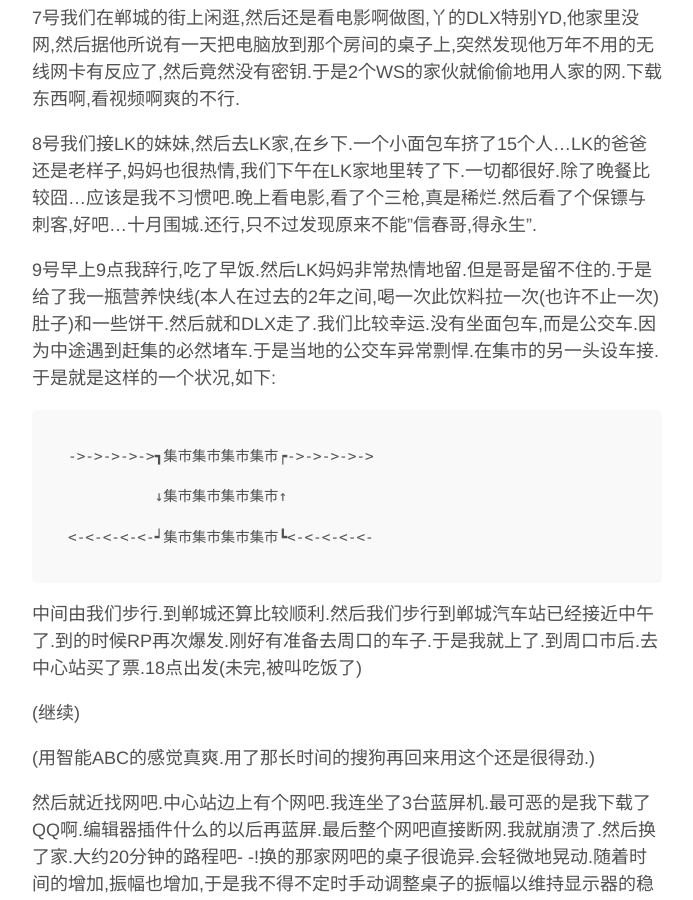
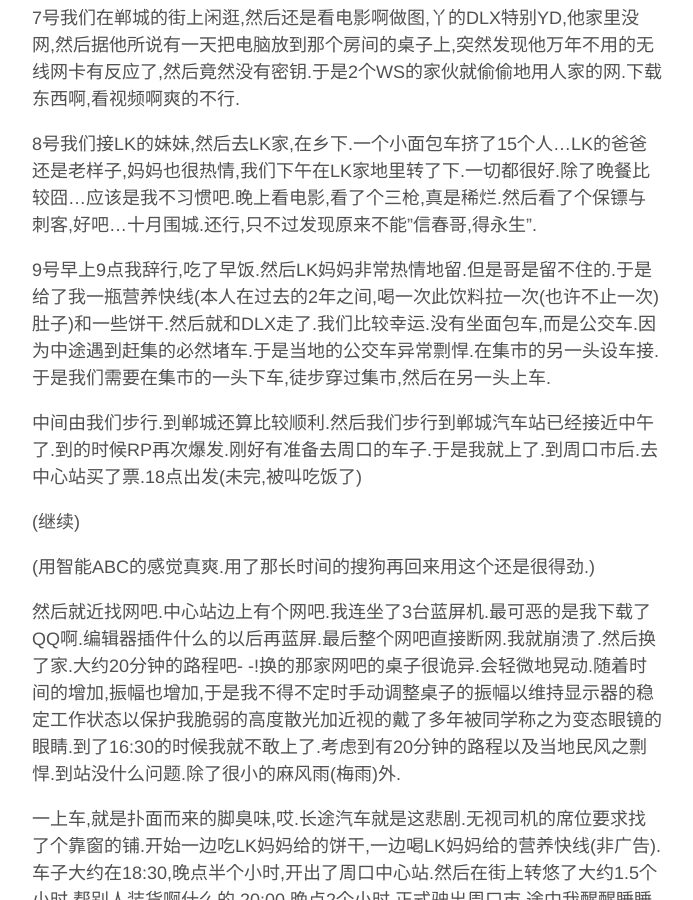
Before and after one commit to yatyricky/yatyricky.github.io, a Jekyll site: the page built from _posts/2010-01-24-fuyang-zhoukou-trip.md, in a window 1280 px wide and 900 px high, scrolled down 1364 px. Shown: the whole window, without its empty margins (293-986 px from the left). Built offline with Jekyll 4.4.1, drawn with Linux system fonts in a browser that asks for light colours.

Commit message:
1 grrrrr

````diff
--- a/_posts/2010-01-24-fuyang-zhoukou-trip.md
+++ b/_posts/2010-01-24-fuyang-zhoukou-trip.md
@@ -26,15 +26,7 @@ categories: [Life]
 
 8号我们接LK的妹妹,然后去LK家,在乡下.一个小面包车挤了15个人...LK的爸爸还是老样子,妈妈也很热情,我们下午在LK家地里转了下.一切都很好.除了晚餐比较囧...应该是我不习惯吧.晚上看电影,看了个三枪,真是稀烂.然后看了个保镖与刺客,好吧...十月围城.还行,只不过发现原来不能"信春哥,得永生".
 
-9号早上9点我辞行,吃了早饭.然后LK妈妈非常热情地留.但是哥是留不住的.于是给了我一瓶营养快线(本人在过去的2年之间,喝一次此饮料拉一次(也许不止一次)肚子)和一些饼干.然后就和DLX走了.我们比较幸运.没有坐面包车,而是公交车.因为中途遇到赶集的必然堵车.于是当地的公交车异常剽悍.在集市的另一头设车接.于是就是这样的一个状况,如下:
-
-```
-->->->->->┓集市集市集市集市┍->->->->->
-
-          ↓集市集市集市集市↑
-
-<-<-<-<-<-┙集市集市集市集市┗<-<-<-<-<-
-```
+9号早上9点我辞行,吃了早饭.然后LK妈妈非常热情地留.但是哥是留不住的.于是给了我一瓶营养快线(本人在过去的2年之间,喝一次此饮料拉一次(也许不止一次)肚子)和一些饼干.然后就和DLX走了.我们比较幸运.没有坐面包车,而是公交车.因为中途遇到赶集的必然堵车.于是当地的公交车异常剽悍.在集市的另一头设车接.于是我们需要在集市的一头下车,徒步穿过集市,然后在另一头上车.
 
 中间由我们步行.到郸城还算比较顺利.然后我们步行到郸城汽车站已经接近中午了.到的时候RP再次爆发.刚好有准备去周口的车子.于是我就上了.到周口市后.去中心站买了票.18点出发(未完,被叫吃饭了)
 
````
